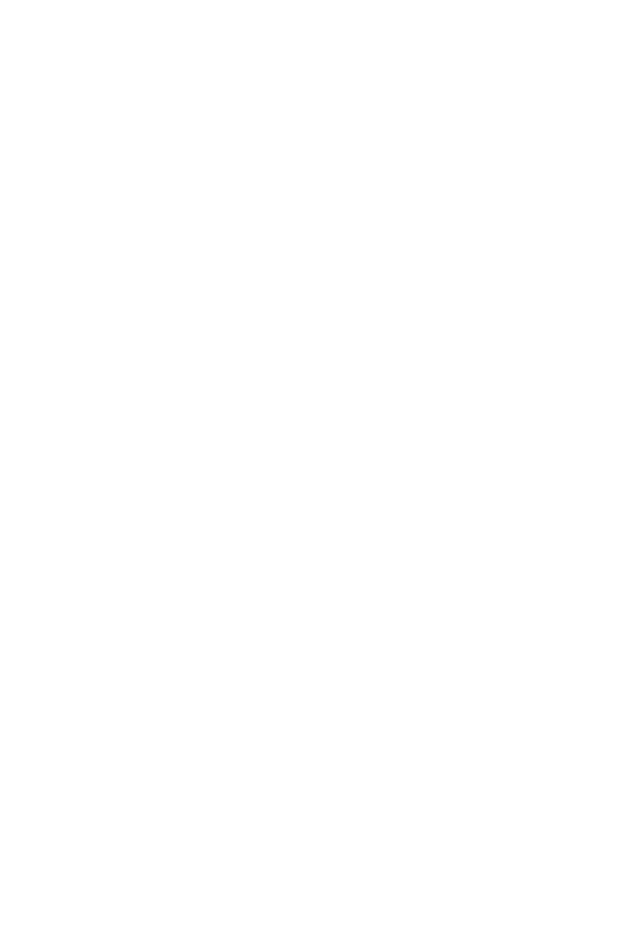
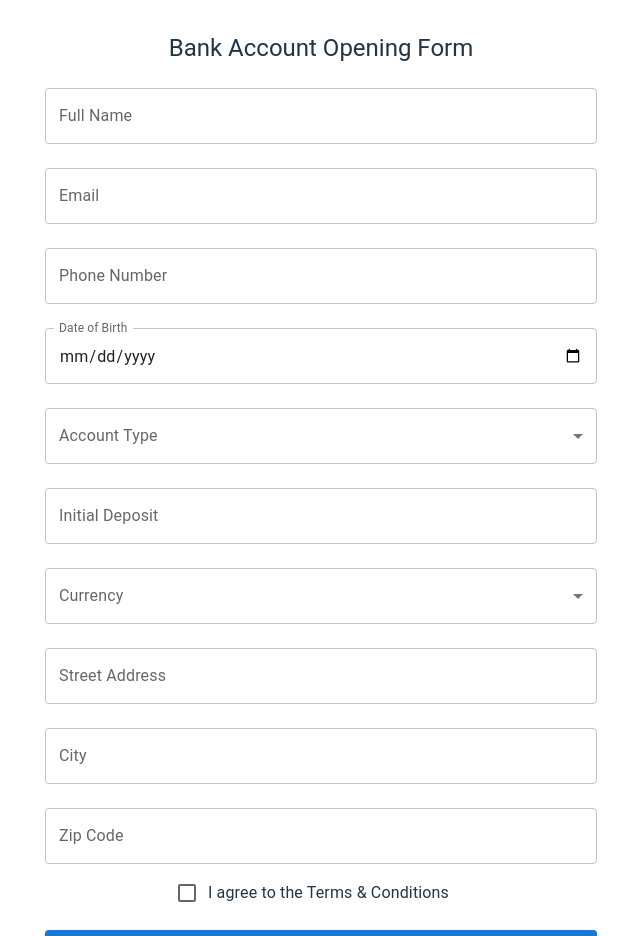
Before and after one commit to chamudithatennekoon/bank-account-form, a React (Vite) app: page / in a window 1280 px wide. Shown: the top 936 px of the page, without its empty margins (319-959 px from the left). Before the commit the page ends 800 px from the top, so only its background shows below. Built offline with nearby package versions, Linux system fonts and the light colour scheme.

Commit message:
basic form create

```diff
--- a/src/components/BankForm.tsx
+++ b/src/components/BankForm.tsx
@@ -24,7 +24,60 @@
 const BankForm = () => {
   return (
     <>
-      <Container maxWidth="sm"></Container>
+      <Container maxWidth="sm">
+        <Typography variant="h5" align="center" gutterBottom>
+          Bank Account Opening Form
+        </Typography>
+
+        <form>
+          <TextField fullWidth label="Full Name" margin="normal" />
+          <TextField fullWidth label="Email" type="email" margin="normal" />
+          <TextField fullWidth label="Phone Number" margin="normal" />
+          <TextField
+            fullWidth
+            label="Date of Birth"
+            type="date"
+            margin="normal"
+            InputLabelProps={{ shrink: true }}
+          />
+          <FormControl fullWidth margin="normal">
+            <InputLabel>Account Type</InputLabel>
+            <Select defaultValue="">
+              <MenuItem value="Savings">Savings</MenuItem>
+              <MenuItem value="Checking">Checking</MenuItem>
+            </Select>
+          </FormControl>
+
+          <TextField
+            fullWidth
+            label="Initial Deposit"
+            type="number"
+            margin="normal"
+          />
+
+          <FormControl fullWidth margin="normal">
+            <InputLabel>Currency</InputLabel>
+            <Select defaultValue="">
+              <MenuItem value="USD">USD</MenuItem>
+              <MenuItem value="EUR">EUR</MenuItem>
+              <MenuItem value="LKR">LKR</MenuItem>
+            </Select>
+          </FormControl>
+
+          <TextField fullWidth label="Street Address" margin="normal" />
+          <TextField fullWidth label="City" margin="normal" />
+          <TextField fullWidth label="Zip Code" margin="normal" />
+
+          <FormControlLabel
+            control={<Checkbox />}
+            label="I agree to the Terms & Conditions"
+          />
+
+          <Button type="submit" variant="contained" fullWidth sx={{ mt: 2 }}>
+            Submit
+          </Button>
+        </form>
+      </Container>
     </>
   );
 };
```
